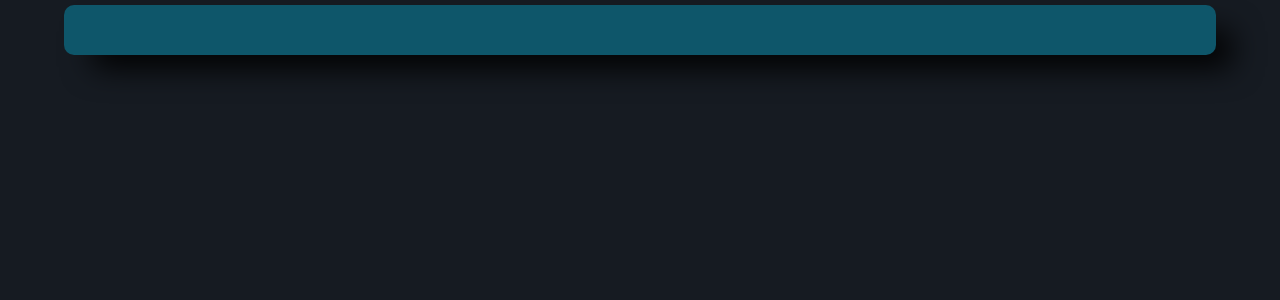
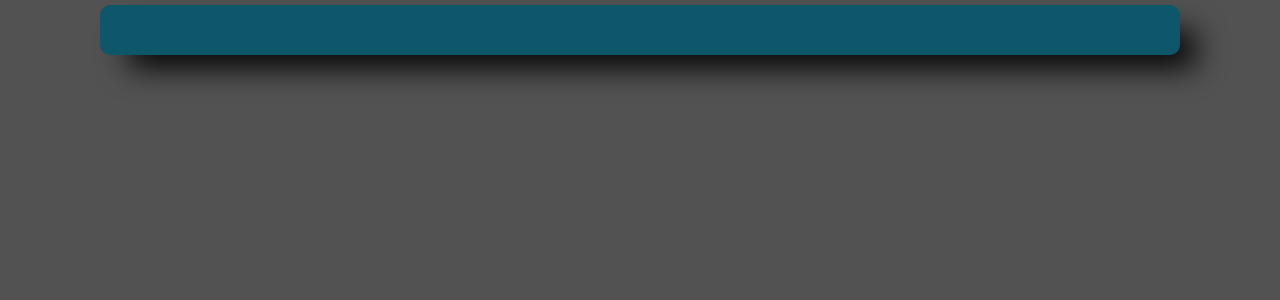
Before and after one commit to KonradBauer/gnNewsAggregator, a React (Create React App) app: page / in a window 1280 px wide. Shown: the top 300 px of the page. Built offline with nearby package versions, Linux system fonts and the light colour scheme.

Commit message:
changed margin and background color

```diff
--- a/src/common/GlobalStyles.js
+++ b/src/common/GlobalStyles.js
@@ -11,7 +11,7 @@ export const GlobalStyle = createGlobalStyle`
 
   body {
     font-family: 'Roboto', sans-serif;
-    margin: 0;
-    background: #161B22;
+    margin: 0 40px;
+    background: #525252;
   }
 `;
```
